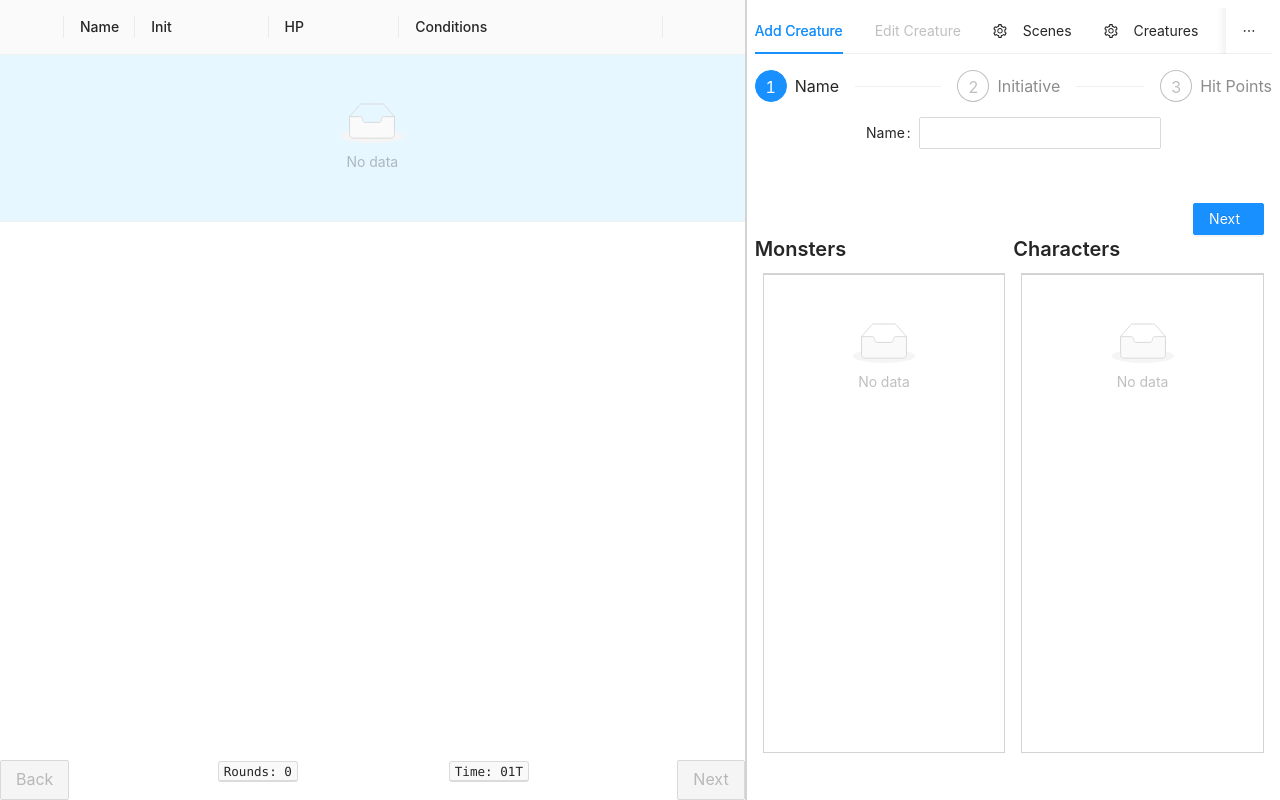
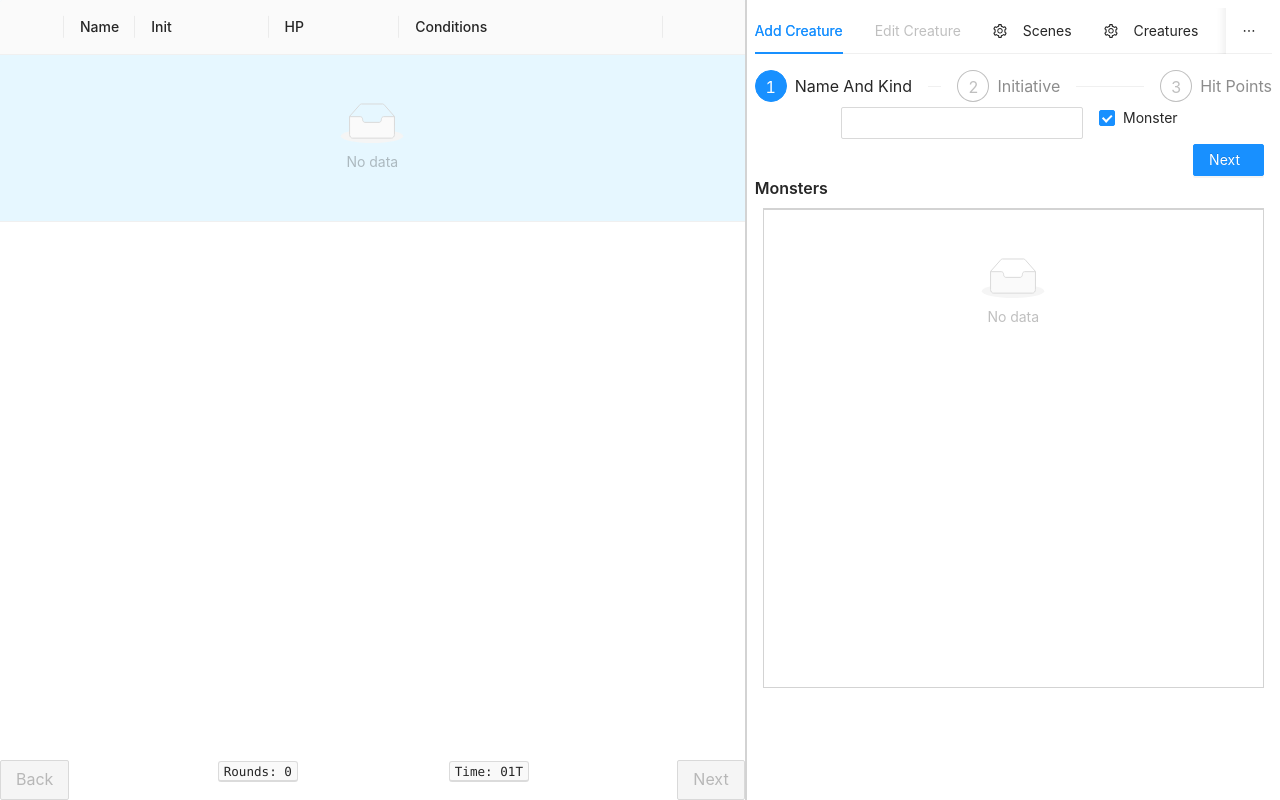
Before and after one commit to santiagoclv/dnd-combat-tracker, a React (Create React App) app: page / in a window 1280 px wide. Built offline with nearby package versions, Linux system fonts and the light colour scheme.

Commit message:
fix default values from inputs

```diff
--- a/src/components/AddCharacter/AddCharacter.js
+++ b/src/components/AddCharacter/AddCharacter.js
@@ -5,7 +5,7 @@ import { RollbackOutlined } from '@ant-design/icons';
 import SuggestedCharacters from './components/SuggestedCharacters/SuggestedCharacters';
 import Initiative from './components/Initiative/Initiative';
 import HitPoints from './components/HitPoints/HitPoints';
-import Name from './components/Name/Name';
+import NameaAndKind from './components/NameaAndKind/NameaAndKind';
 
 import { useStateValueCharacters, useStateValueInitiatives as useStateValue } from '../../state-manager/context';
 import {
@@ -20,7 +20,7 @@ const { Step } = Steps;
 
 const steps = [
     {
-        title: 'Name',
+        title: 'Name And Kind',
     },
     {
         title: 'Initiative',
@@ -34,13 +34,14 @@ export default function AddCharacter() {
     const [{
         inputHitpoints: hitpoints,
         inputName: name,
-        inputInitiative: initiative
+        inputInitiative: initiative,
+        inputCreatureType: monster
     }, dispatch] = useStateValue();
     const [, dispatchCharacters ] = useStateValueCharacters();
     const [current, setCurrent] = useState(0);
 
     const handleClickAdd = useCallback(
-        (monster) => {
+        () => {
             setCurrent(0);
             dispatch({
                 type: ADD_INITIATIVE,
@@ -51,13 +52,13 @@ export default function AddCharacter() {
                 value: { monster, hitpoints, name, initiative }
             });
         },
-        [hitpoints, name, initiative, dispatch, setCurrent, dispatchCharacters],
+        [monster, hitpoints, name, initiative, dispatch, setCurrent, dispatchCharacters],
     );
 
     return (
         <>
             <Steps current={current} style={{
-                marginBottom: '15px'
+                marginBottom: '5px'
             }}>
                 {steps.map(item => (
                     <Step key={item.title} title={item.title} />
@@ -67,7 +68,7 @@ export default function AddCharacter() {
                 current === 1 && <Initiative />
             }
             {
-                current === 0 && <Name />
+                current === 0 && <NameaAndKind />
             }
             {
                 current === 2 && <HitPoints />
@@ -98,18 +99,10 @@ export default function AddCharacter() {
                 {current === steps.length - 1 && (
                     <Button
                         type="primary"
-                        title="Add character as a Monster/NPC"
-                        danger
-                        onClick={() => handleClickAdd(true)}>
-                        Add as a Monster
-                    </Button>
-                )}
-                {current === steps.length - 1 && (
-                    <Button
-                        type="primary"
-                        title="Add character as a Player"
-                        onClick={() => handleClickAdd(false)}>
-                        Add as a Player
+                        title="Add creature"
+                        danger={monster}
+                        onClick={() => handleClickAdd()}>
+                        Add Creature
                     </Button>
                 )}
             </section>
--- a/src/components/AddCharacter/AddCharacter.module.css
+++ b/src/components/AddCharacter/AddCharacter.module.css
@@ -1,7 +1,7 @@
 .steps-action{
     display: flex;
     justify-content: flex-end;
-    margin-top: 30px;
+    margin-top: 5px;
 }
 .steps-action * {
     margin: 0 8px;
--- a/src/components/AddCharacter/components/HitPoints/HitPoints.js
+++ b/src/components/AddCharacter/components/HitPoints/HitPoints.js
@@ -1,23 +1,18 @@
-import { Row, Col, Form, InputNumber } from 'antd';
-import { WRITE_INPUT_HP } from '../../../../state-manager/initiatives/actions';
+import { Row, InputNumber } from "antd";
+import { WRITE_INPUT_HP } from "../../../../state-manager/initiatives/actions";
 
-import {
-    useStateValueInitiatives as useStateValue
-} from '../../../../state-manager/context';
+import { useStateValueInitiatives as useStateValue } from "../../../../state-manager/context";
 
 const Name = () => {
   const [{ inputHitpoints }, dispatch] = useStateValue();
 
   return (
     <Row gutter={[16, 16]} justify="center">
-            <Col>
-                <Form.Item label="HP" name="hp" >
       <InputNumber
+        name="hp"
         onChange={(value) => dispatch({ type: WRITE_INPUT_HP, value })}
         value={inputHitpoints}
       />
-                </Form.Item>
-            </Col>
     </Row>
   );
 };
--- a/src/components/AddCharacter/components/Name/Name.js
+++ /dev/null
@@ -1,26 +0,0 @@
-import { Row, Col, Form, Input } from 'antd';
-
-import {
-    useStateValueInitiatives as useStateValue
-} from '../../../../state-manager/context';
-import { SET_INPUT_NAME } from '../../../../state-manager/initiatives/actions';
-
-const Name = () => {
-    const [{ inputName }, dispatch] = useStateValue();
-
-    return (
-        <Row gutter={[16, 16]} justify="center">
-            <Col>
-                <Form.Item label="Name" name="name" >
-                    <Input
-                        name='name'
-                        onChange={({ target: { value } }) => dispatch({ type: SET_INPUT_NAME, value })}
-                        value={inputName}
-                    />
-                </Form.Item>
-            </Col>
-        </Row>
-    );
-};
-
-export default Name;
--- /dev/null
+++ b/src/components/AddCharacter/components/NameaAndKind/NameaAndKind.js
@@ -0,0 +1,37 @@
+import { Row, Col, Input, Checkbox } from "antd";
+
+import { useStateValueInitiatives as useStateValue } from "../../../../state-manager/context";
+import {
+  SET_INPUT_NAME,
+  SET_CREATURE_TYPE,
+} from "../../../../state-manager/initiatives/actions";
+
+const Name = () => {
+  const [{ inputName, inputCreatureType }, dispatch] = useStateValue();
+
+  return (
+    <Row gutter={[16, 16]} justify="center">
+      <Col>
+        <Input
+            name="name"
+            value={inputName}
+            onChange={({ target: { value } }) =>
+              dispatch({ type: SET_INPUT_NAME, value })
+            }
+        />
+      </Col>
+      <Col>
+        <Checkbox
+          checked={inputCreatureType}
+          onChange={({ target: { checked } }) =>
+            dispatch({ type: SET_CREATURE_TYPE, value: checked })
+          }
+        >
+          Monster
+        </Checkbox>
+      </Col>
+    </Row>
+  );
+};
+
+export default Name;
--- a/src/components/AddCharacter/components/SuggestedCharacters/SuggestedCharacters.js
+++ b/src/components/AddCharacter/components/SuggestedCharacters/SuggestedCharacters.js
@@ -15,15 +15,12 @@ const matchName = (inputName, name) => name.toLowerCase().search(inputName.toLow
 const { Title } = Typography;
 
 export default function SuggestedCharacters() {
-    const [{ inputName }, dispatch] = useStateValueInitiatives();
+    const [{ inputName, inputCreatureType }, dispatch] = useStateValueInitiatives();
     const [allCharacters] = useStateValueCharacters();
 
-    const [monsters, characters] = useMemo(() => (
-        [
-            allCharacters.filter(chr => matchName(inputName, chr.name) && chr.monster),
-            allCharacters.filter(chr => matchName(inputName, chr.name) && !chr.monster)
-        ]
-    ), [inputName, allCharacters]);
+    const creatures = useMemo(() => (
+        allCharacters.filter(chr => matchName(inputName, chr.name) && chr.monster === inputCreatureType)
+    ), [inputName, inputCreatureType, allCharacters]);
 
     const handleInputAction = (value) => {
         dispatch({
@@ -41,18 +38,10 @@ export default function SuggestedCharacters() {
 
     return (
         <Row>
-            <Col span={12}>
-                <Title level={4}>Monsters</Title>
+            <Col span={24}>
+                <Title level={5}>{ inputCreatureType ? 'Monsters': 'Characters'}</Title>
                 <CreatureList
-                    dataSource={monsters}
-                    handleInputAction={handleInputAction}
-                    handleAdd={handleAdd}
-                />
-            </ Col>
-            <Col span={12}>
-                <Title level={4}>Characters</Title>
-                <CreatureList
-                    dataSource={characters}
+                    dataSource={creatures}
                     handleInputAction={handleInputAction}
                     handleAdd={handleAdd}
                 />
@@ -82,7 +71,7 @@ const CreatureList = ({ dataSource, handleInputAction, handleAdd }) => {
                         <EditOutlined
                             key="load"
                             title="Load and edit"
-                            onClick={() => handleInputAction({ name, initiative, hitpoints })}
+                            onClick={() => handleInputAction({ name, initiative, hitpoints, monster })}
                         />,
                         monster ?
                             <DragonHeadIcon
--- a/src/state-manager/initiatives/actions.js
+++ b/src/state-manager/initiatives/actions.js
@@ -14,3 +14,4 @@ export const EDIT_HP = "EDIT_HP";
 export const EDIT_CONDITION = "EDIT_CONDITION";
 export const REMOVE_CONDITION = "REMOVE_CONDITION";
 export const SET_INPUT_NAME = "SET_INPUT_NAME";
+export const SET_CREATURE_TYPE = "SET_CREATURE_TYPE";
--- a/src/state-manager/initiatives/reducer.js
+++ b/src/state-manager/initiatives/reducer.js
@@ -11,6 +11,7 @@ import {
     WRITE_INPUT_ALL,
     WRITE_INPUT_INITIATIVE,
     WRITE_INPUT_HP,
+    SET_CREATURE_TYPE,
     DELETE_INPUT_INITIATIVE,
     NEXT,
     BACK,
@@ -27,6 +28,7 @@ export const initialState = {
     inputInitiative: [],
     inputName: '',
     inputHitpoints: 0,
+    inputCreatureType: true, // true === 'is a monster'
     time: 0,
     rounds: 0,
     firstTurn: null,
@@ -62,7 +64,8 @@ export const reducer = (state, action) => {
                 initiatives,
                 inputInitiative: [],
                 inputName: '',
-                inputHitpoints: 0
+                inputHitpoints: 0,
+                inputCreatureType: true
             };
         }
         case DELETE_ALL: {
@@ -87,12 +90,13 @@ export const reducer = (state, action) => {
             };
         }
         case WRITE_INPUT_ALL: {
-            const { name, initiative, hitpoints } = action.value;
+            const { monster, name, initiative, hitpoints } = action.value;
             return {
                 ...state,
                 inputName: name,
                 inputHitpoints: hitpoints,
-                inputInitiative: initiative
+                inputInitiative: initiative,
+                inputCreatureType: monster
             };
         }
         case WRITE_INPUT_INITIATIVE: {
@@ -118,6 +122,9 @@ export const reducer = (state, action) => {
         }
         case SET_INPUT_NAME: {
             return { ...state, inputName: action.value };
+        }
+        case SET_CREATURE_TYPE: {
+            return { ...state, inputCreatureType: !!action.value };
         }
         case WRITE_INPUT_HP: {
             const inputHitpoints = parseInt(action.value);
```
Also changed, not shown: src/components/AddCharacter/components/Initiative/Initiative.js (+35 -73 lines). Lines whose indentation alone changed are shown as unchanged.
